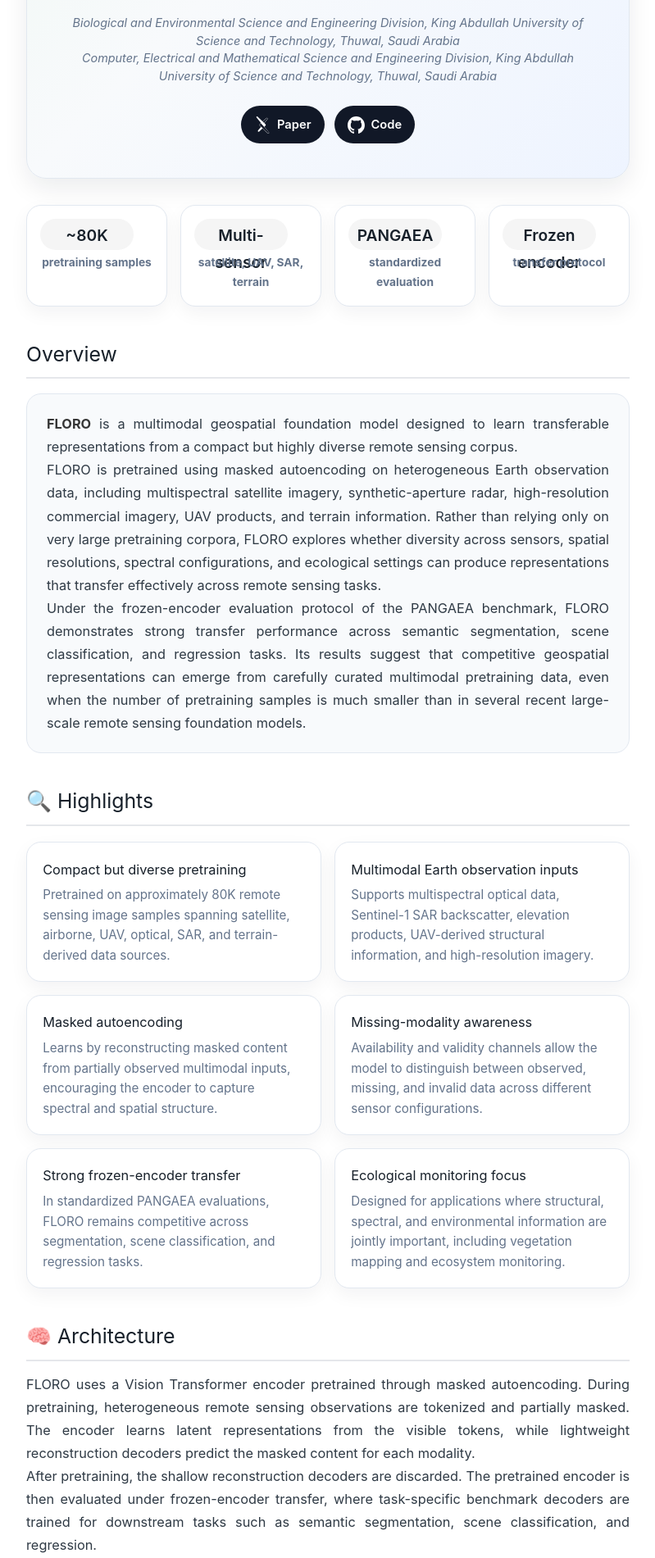
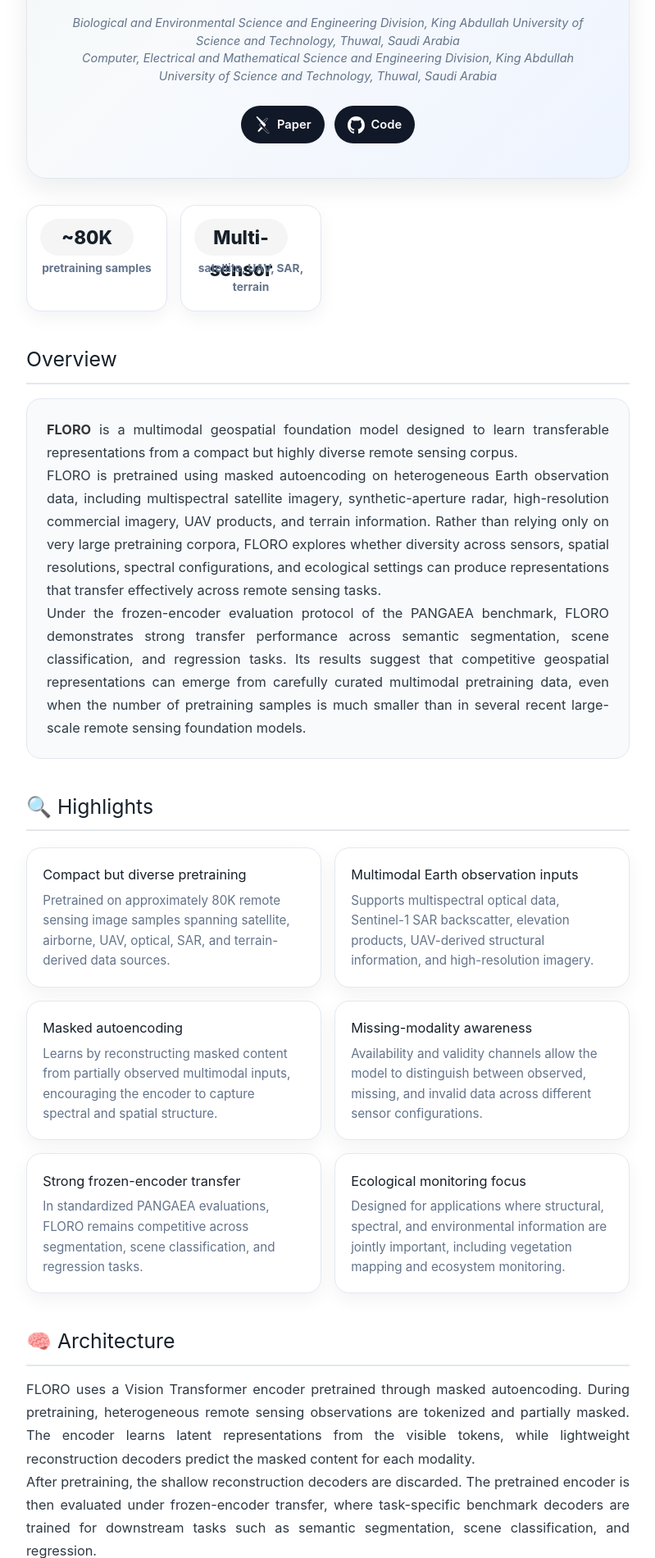
Before and after one commit to jorlrodriguezg/jorlrodriguezg.github.io, a Jekyll site: the page built from floro.md, in a window 1280 px wide, cut to the strip 623-2524 px from the top of the page. Shown: the whole strip at 82% size, without its empty margins (240-1039 px from the left). Built offline with Jekyll 4.4.1, drawn with Linux system fonts in a browser that asks for light colours; some of the changed text lies outside the part shown.

Commit message:
floro page update

```diff
--- a/floro.md
+++ b/floro.md
@@ -129,8 +129,8 @@
 
 .floro-stat .number {
   display: block;
-  font-size: 1.2rem;
-  font-weight: 600;
+  font-size: 1.4rem;
+  font-weight: 800;
   color: var(--floro-dark);
 }
 
@@ -316,16 +316,6 @@
     <span class="number">Multi-sensor</span>
     <span class="label">satellite, UAV, SAR, terrain</span>
   </div>
-
-  <div class="floro-stat">
-    <span class="number">PANGAEA</span>
-    <span class="label">standardized evaluation</span>
-  </div>
-
-  <div class="floro-stat">
-    <span class="number">Frozen encoder</span>
-    <span class="label">transfer protocol</span>
-  </div>
 </div>
 
 <section class="floro-section">
@@ -419,7 +409,6 @@
 FLORO is pretrained on a heterogeneous collection of remote sensing observations designed to expose the model to variation in spatial resolution, spectral coverage, sensing geometry, and ecological context.
 </p>
 
-<div class="floro-two-column">
 
 <div class="floro-card">
 <h3>Data sources</h3>
@@ -432,6 +421,14 @@
 </ul>
 </div>
 
+
+<figure class="floro-figure">
+  <img src="assets/images/pretraining_data.png" alt="FLORO pretraining data">
+  <figcaption class="floro-caption">
+    Overview of the heterogeneous pretraining data used to expose FLORO to diverse sensing conditions.
+  </figcaption>
+</figure>
+
 <div class="floro-card">
 <h3>Design motivation</h3>
 <p>
@@ -441,15 +438,6 @@
 FLORO therefore emphasizes variation across sensors, spatial resolutions, spectral definitions, terrain conditions, and ecological contexts.
 </p>
 </div>
-
-</div>
-
-<figure class="floro-figure">
-  <img src="assets/images/pretraining_data.png" alt="FLORO pretraining data">
-  <figcaption class="floro-caption">
-    Overview of the heterogeneous pretraining data used to expose FLORO to diverse sensing conditions.
-  </figcaption>
-</figure>
 
 </section>
 
@@ -541,7 +529,6 @@
   <li>Modality flexibility</li>
   <li>Ecological relevance</li>
   <li>Transferability under limited downstream adaptation</li>
-  <li>Compatibility with standardized benchmark evaluation</li>
 </ul>
 
 </section>
```
